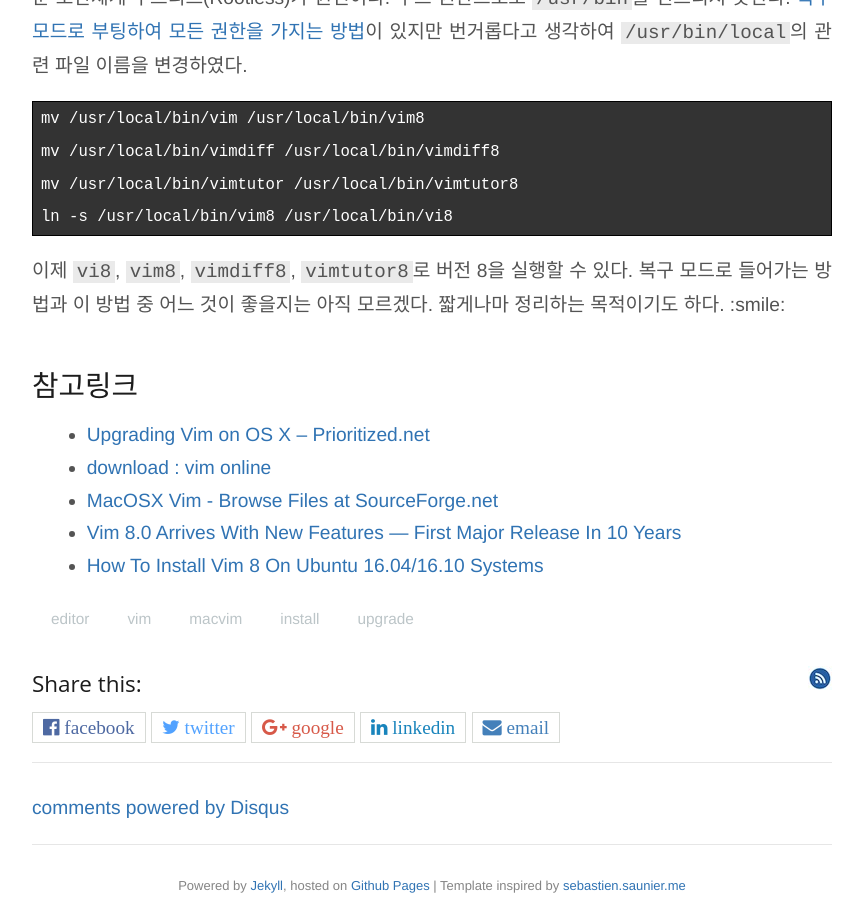
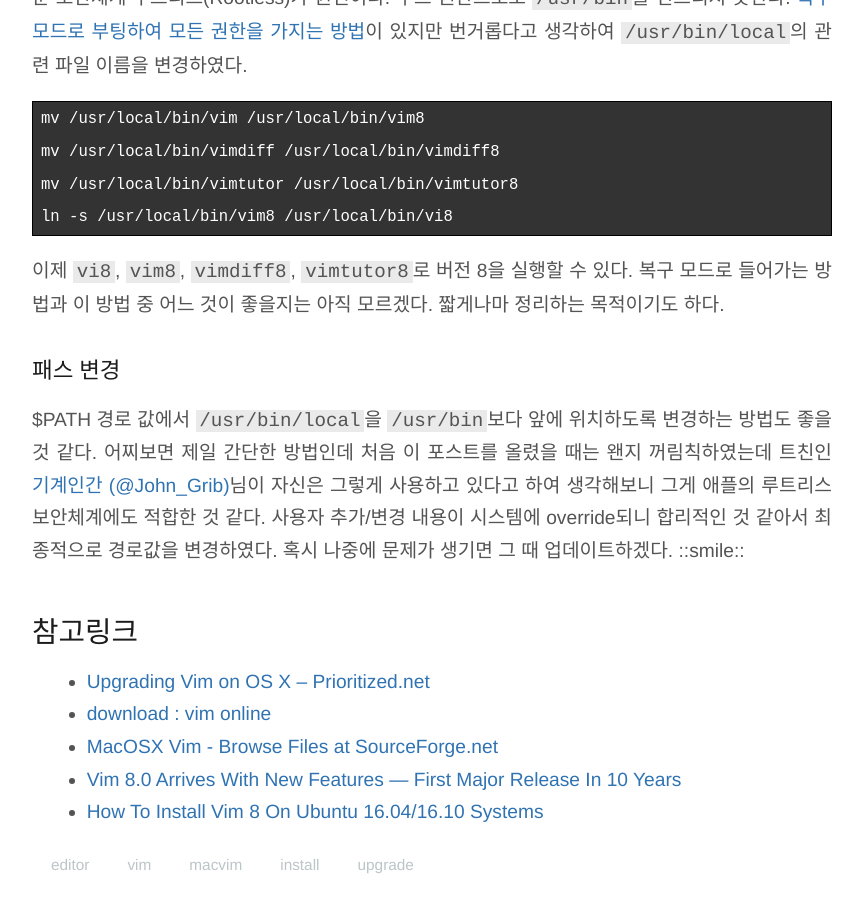
Before and after one commit to nolboo/nolboo.github.io, a Jekyll site: the page built from _posts/2016-09-16-vim-8-upgrade.md, in a window 1280 px wide and 900 px high, scrolled down 1982 px. Shown: the whole window, without its empty margins (208-1071 px from the left). Built offline with Jekyll 4.4.1, drawn with Linux system fonts in a browser that asks for light colours; nearby versions of some CDN libraries; comment, search, counter and statistics services are not loaded.

Commit message:
Add change /Users/nb/.rvm/gems/ruby-2.1.7/bin:/Users/nb/.rvm/gems/ruby-2.1.7@global/bin:/Users/nb/.rvm/rubies/ruby-2.1.7/bin:/Users/nb/.rvm/bin:/usr/local/heroku/bin:/Users/nb/Downloads/google-cloud-sdk/bin:/Users/nb/anaconda3/bin:/Users/nb/.nvm/versions/node/v6.3.1/bin:/Users/nb/.pyenv/shims:/Users/nb/.pyenv/bin:/Library/Frameworks/Python.framework/Versions/3.4/bin:/usr/local/bin:/usr/local/sbin:/usr/bin:/bin:/usr/sbin:/sbin:/usr/local/go/bin:/usr/bin:/bin:/usr/sbin:/sbin:/usr/local/bin to vim 8 post

```diff
--- a/_posts/2016-09-16-vim-8-upgrade.md
+++ b/_posts/2016-09-16-vim-8-upgrade.md
@@ -72,7 +72,11 @@ mv /usr/local/bin/vimtutor /usr/local/bin/vimtutor8
 ln -s /usr/local/bin/vim8 /usr/local/bin/vi8
 </pre>
 
-이제 `vi8`, `vim8`, `vimdiff8`, `vimtutor8`로 버전 8을 실행할 수 있다. 복구 모드로 들어가는 방법과 이 방법 중 어느 것이 좋을지는 아직 모르겠다. 짧게나마 정리하는 목적이기도 하다. :smile:
+이제 `vi8`, `vim8`, `vimdiff8`, `vimtutor8`로 버전 8을 실행할 수 있다. 복구 모드로 들어가는 방법과 이 방법 중 어느 것이 좋을지는 아직 모르겠다. 짧게나마 정리하는 목적이기도 하다.
+
+### 패스 변경
+
+$PATH 경로 값에서 `/usr/bin/local`을 `/usr/bin`보다 앞에 위치하도록 변경하는 방법도 좋을 것 같다. 어찌보면 제일 간단한 방법인데 처음 이 포스트를 올렸을 때는 왠지 꺼림칙하였는데 트친인 [기계인간 (@John_Grib)](https://twitter.com/John_Grib)님이 자신은 그렇게 사용하고 있다고 하여 생각해보니 그게 애플의 루트리스 보안체계에도 적합한 것 같다. 사용자 추가/변경 내용이 시스템에 override되니 합리적인 것 같아서 최종적으로 경로값을 변경하였다. 혹시 나중에 문제가 생기면 그 때 업데이트하겠다. ::smile::
 
 ## 참고링크
 
```
Also changed, not shown: _posts/2015-12-01-bash-command.md (+8 -2 lines).
